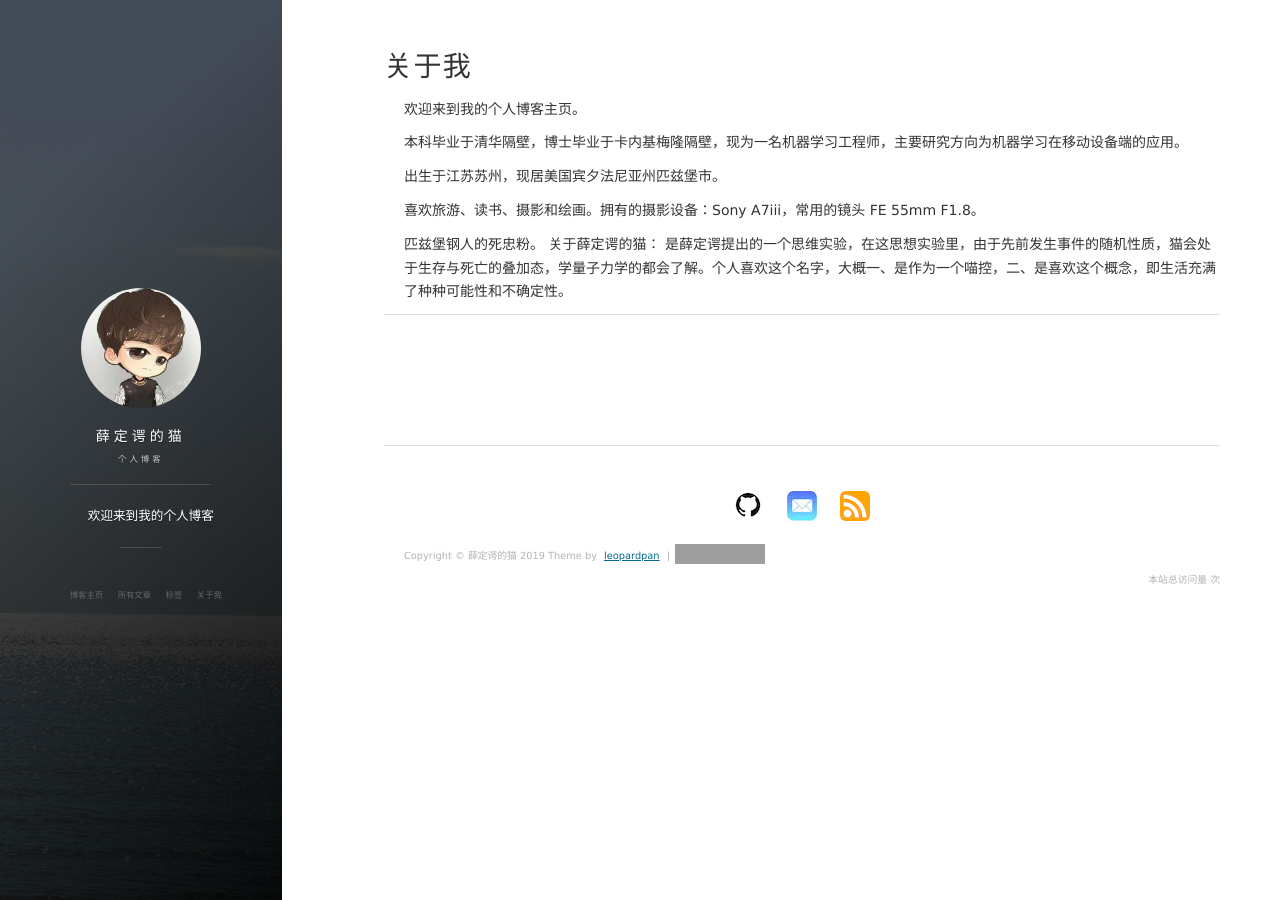
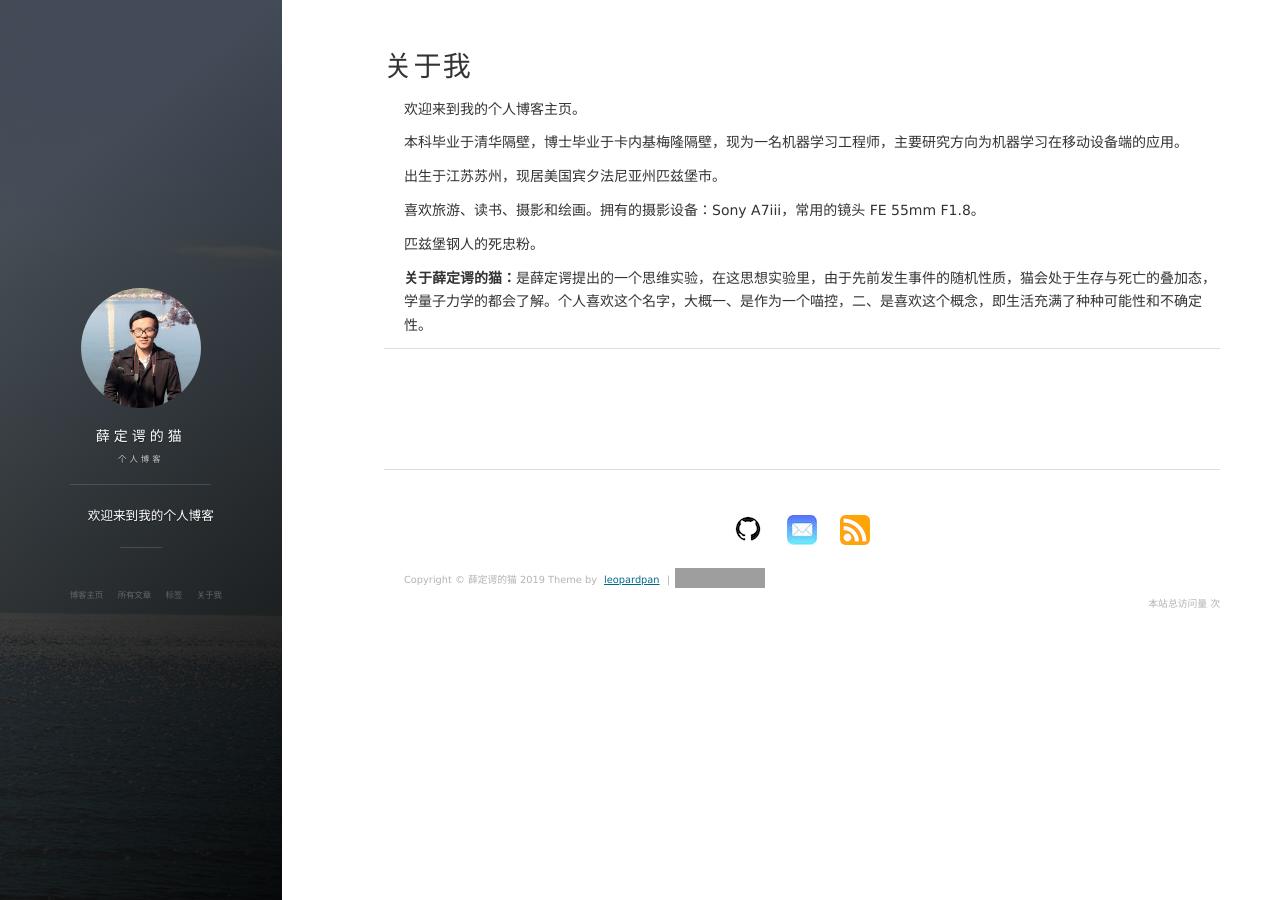
Before and after one commit to anmourchen/anmourchen.github.io, a Jekyll site: the page built from about.md, in a window 1280 px wide. Built offline with Jekyll 4.4.1, drawn with Linux system fonts in a browser that asks for light colours; nearby versions of some CDN libraries; comment, search, counter and statistics services are not loaded; grey boxes are pictures that could not be loaded.

```diff
--- a/_config.yml
+++ b/_config.yml
@@ -10,7 +10,7 @@ avatarDesc: Travel/Life
 
 # Comment
 comment:
-    disqus: yanfeichen
+    disqus: anmourchen
     # gitment: xxx // 需要修改 comments.html中的client_id和client_secret
     # uyan: 2143225  # 有言id,登录有言官网申请
 
--- a/about.md
+++ b/about.md
@@ -4,27 +4,21 @@ title: 关于我
 ---
 
 欢迎来到我的个人博客主页。
-<p>
+
 本科毕业于清华隔壁，博士毕业于卡内基梅隆隔壁，现为一名机器学习工程师，主要研究方向为机器学习在移动设备端的应用。
-<p>
+
 出生于江苏苏州，现居美国宾夕法尼亚州匹兹堡市。
 
-<p>
 
 喜欢旅游、读书、摄影和绘画。拥有的摄影设备：Sony A7iii，常用的镜头 FE 55mm F1.8。
 
-<p>
 匹兹堡钢人的死忠粉。
 
-关于薛定谔的猫： 是薛定谔提出的一个思维实验，在这思想实验里，由于先前发生事件的随机性质，猫会处于生存与死亡的叠加态，学量子力学的都会了解。个人喜欢这个名字，大概一、是作为一个喵控，二、是喜欢这个概念，即生活充满了种种可能性和不确定性。
+**关于薛定谔的猫：**是薛定谔提出的一个思维实验，在这思想实验里，由于先前发生事件的随机性质，猫会处于生存与死亡的叠加态，学量子力学的都会了解。个人喜欢这个名字，大概一、是作为一个喵控，二、是喜欢这个概念，即生活充满了种种可能性和不确定性。
 
-<p>
 
-<p>
 
-<p>
 
-<p>
 
 
 {% include comments.html %}
```
Also changed, not shown: _posts/2018-06-01-6336_forward_ave.md (added, +71 -0 lines), images/avatar.jpg, 12 other files.
